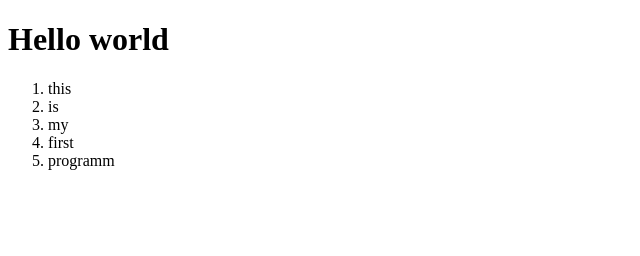
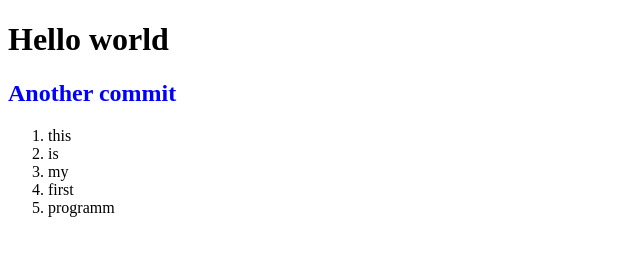
Before and after one commit to romanchenko31/electro, a plain HTML site: page index.html in a window 1280 px wide. Shown: the whole page, without its empty margins (0-640 px from the left). Drawn offline with Linux system fonts and the light colour scheme.

Commit message:
add subheader

```diff
--- a/css/style.css
+++ b/css/style.css
@@ -0,0 +1,3 @@
+.subHeader {
+    color: blue;
+}
--- a/index.html
+++ b/index.html
@@ -8,6 +8,7 @@
     </head>
     <body>
         <h1>Hello world</h1>
+        <h2 class="subHeader">Another commit</h2>
         <ol>
             <li>this</li>
             <li>is</li>
```
